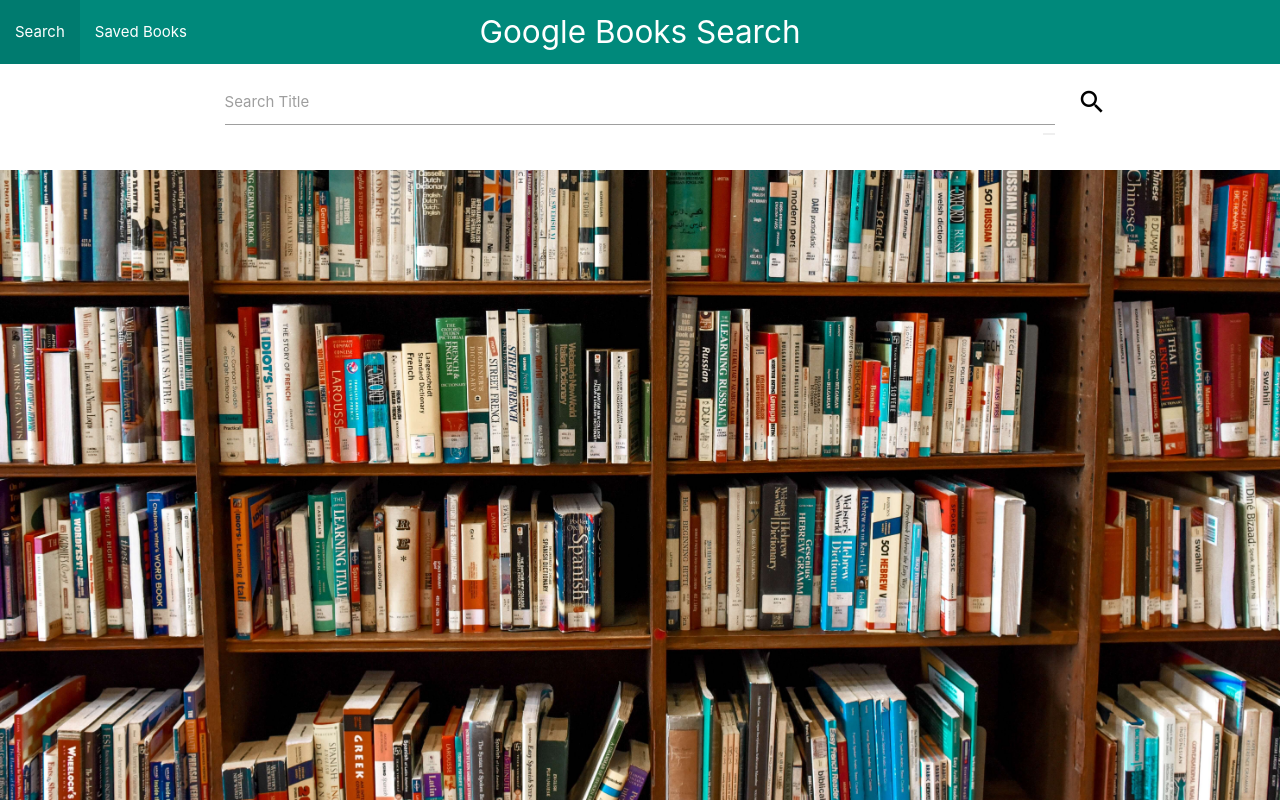
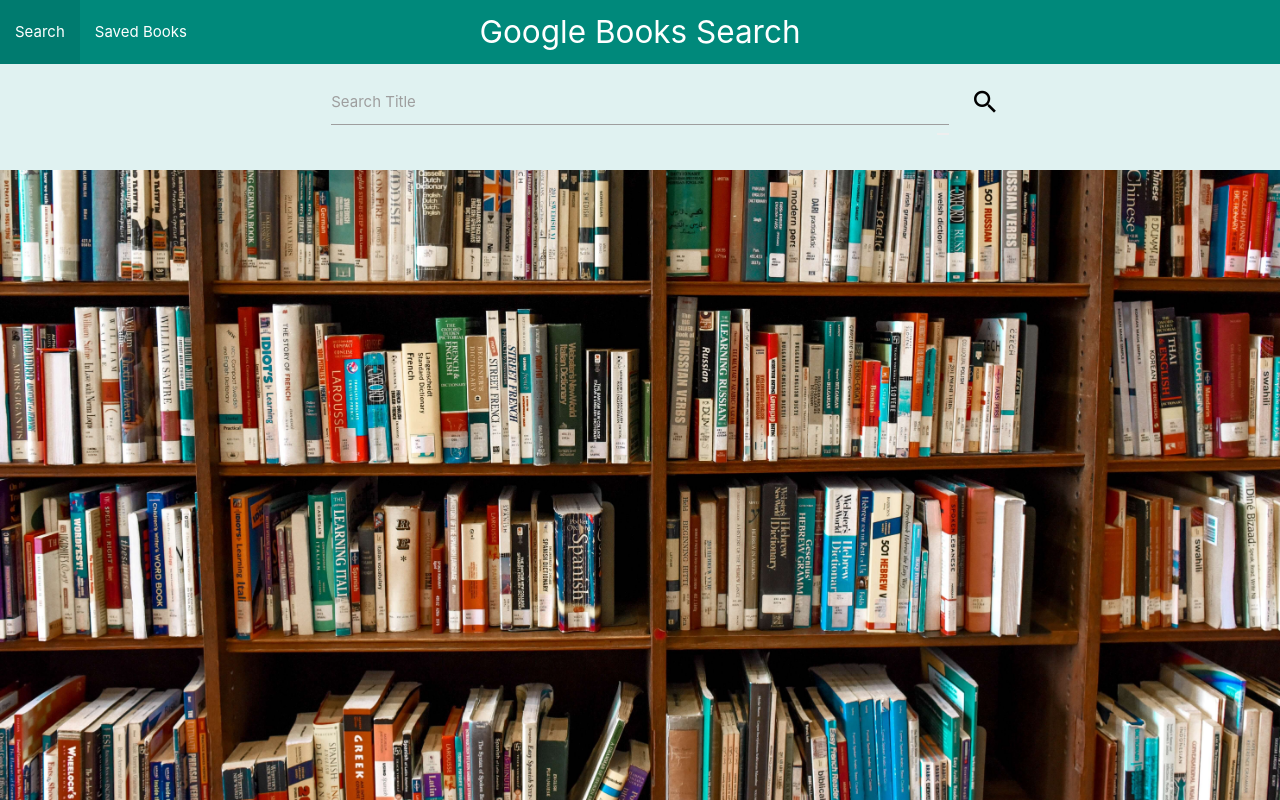
Before and after one commit to dgtlctzn/google-books-search, a React (Create React App) app in the folder client/: page / in a window 1280 px wide. Built offline with nearby package versions, Linux system fonts and the light colour scheme.

Commit message:
additional styling

```diff
--- a/client/src/components/SearchForm/SearchForm.css
+++ b/client/src/components/SearchForm/SearchForm.css
@@ -10,6 +10,6 @@ i {
     cursor: pointer;
 }
 
-.search-bar {
+/* .search-bar {
     background-color: white;
-}
+}  */
--- a/client/src/components/SearchForm/SearchForm.jsx
+++ b/client/src/components/SearchForm/SearchForm.jsx
@@ -3,13 +3,11 @@ import "./SearchForm.css"
 
 const SearchForm = ({ input, handleInput, handleSubmit }) => {
   return (
-    <div className="row search-bar">
+    <div className="row search-bar teal lighten-5">
       <div className="col s12 center">
-        {/* <h2>Search Books</h2> */}
         <form onSubmit={handleSubmit}>
           <div className="row">
-            <div id="search-input" className="input-field col s12 offset-xl2 xl8">
-              {/* <i className="material-icons prefix">library_books</i> */}
+            <div id="search-input" className="input-field col s10 offset-xl3 xl6">
               <input
                 id="library_books"
                 type="text"
```
